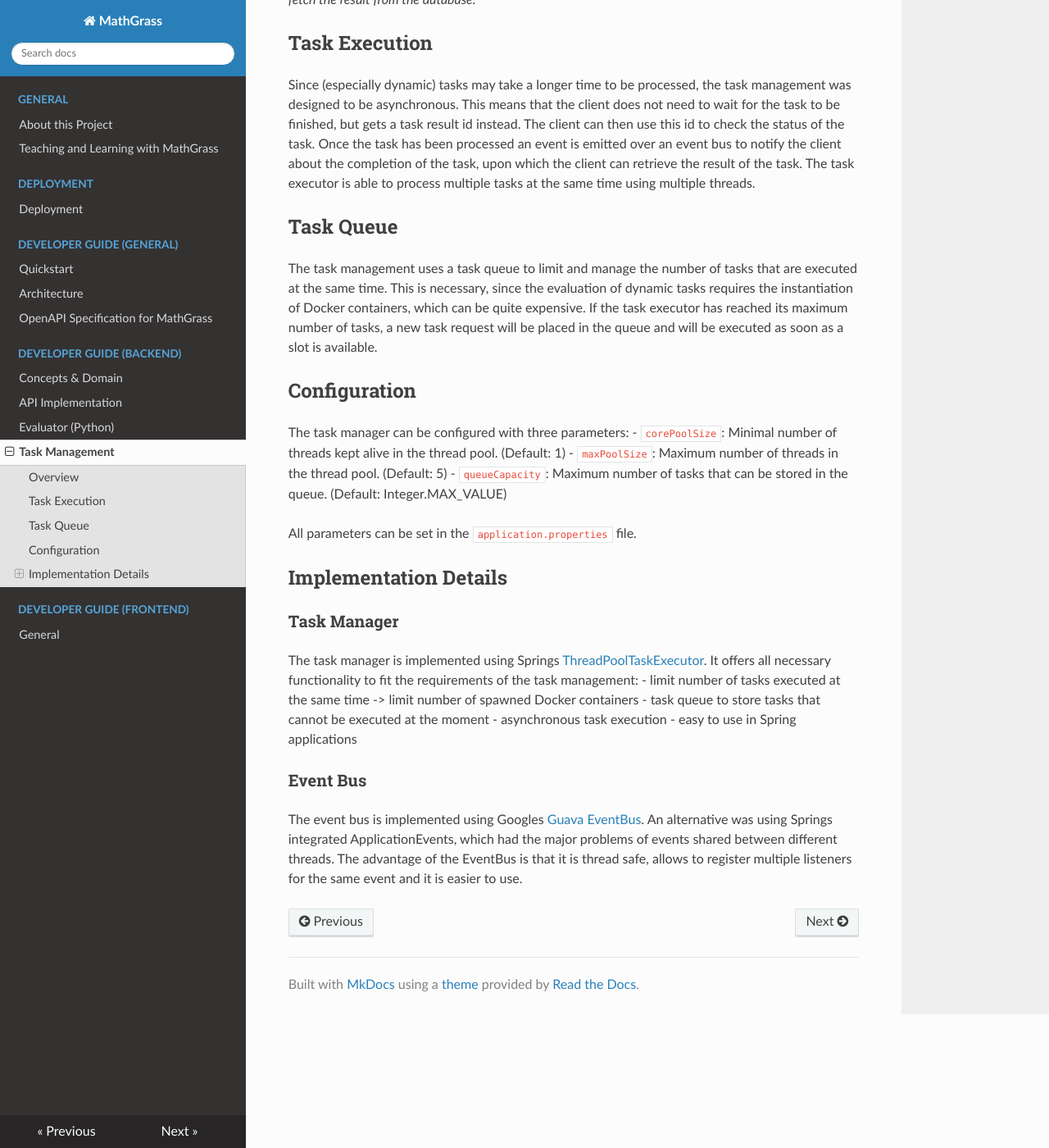
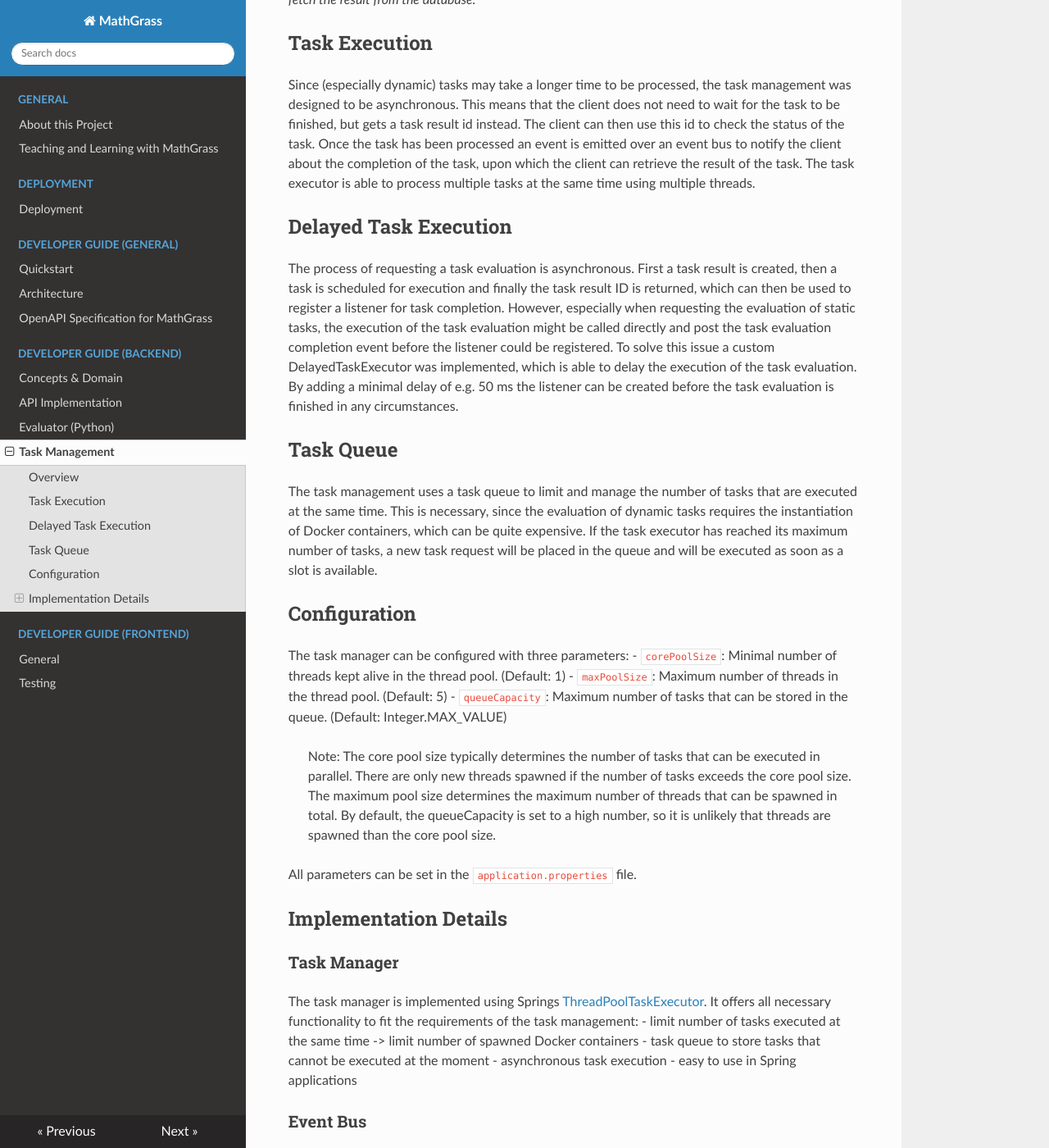
Before and after one commit to MathGrass/mathgrass, an MkDocs documentation site: the page built from docs/developer_guide/backend/taskmanagement.md, in a window 1280 px wide and 1400 px high, scrolled down 735 px. Shown: the whole window at 82% size. Built offline with MkDocs 1.6.1, drawn with Linux system fonts in a browser that asks for light colours; nearby versions of some CDN libraries.

```diff
--- a/docs/developer_guide/backend/taskmanagement.md
+++ b/docs/developer_guide/backend/taskmanagement.md
@@ -21,6 +21,15 @@ Once the task has been processed an event is emitted over an event bus to notify
 of the task, upon which the client can retrieve the result of the task. The task executor is able to process multiple
 tasks at the same time using multiple threads.
 
+## Delayed Task Execution
+The process of requesting a task evaluation is asynchronous. First a task result is created, then a task is scheduled
+for execution and finally the task result ID is returned, which can then be used to register a listener for task
+completion. However, especially when requesting the evaluation of static tasks, the execution of the task evaluation
+might be called directly and post the task evaluation completion event before the listener could be registered.
+To solve this issue a custom DelayedTaskExecutor was implemented, which is able to delay the execution of the task
+evaluation. By adding a minimal delay of e.g. 50 ms the listener can be created before the task evaluation is finished
+in any circumstances.
+
 ## Task Queue
 The task management uses a task queue to limit and manage the number of tasks that are executed at the same time.
 This is necessary, since the evaluation of dynamic tasks requires the instantiation of Docker containers, which can be
@@ -32,6 +41,11 @@ The task manager can be configured with three parameters:
  - ``corePoolSize``: Minimal number of threads kept alive in the thread pool. (Default: 1)
  - ``maxPoolSize``: Maximum number of threads in the thread pool. (Default: 5)
  - ``queueCapacity``: Maximum number of tasks that can be stored in the queue. (Default: Integer.MAX_VALUE)
+
+> Note: The core pool size typically determines the number of tasks that can be executed in parallel. There are only new
+threads spawned if the number of tasks exceeds the core pool size. The maximum pool size determines the maximum number
+of threads that can be spawned in total. By default, the queueCapacity is set to a high number, so it is unlikely that
+threads are spawned than the core pool size.
 
 All parameters can be set in the ``application.properties`` file.
 
--- a/mkdocs.yml
+++ b/mkdocs.yml
@@ -17,3 +17,4 @@ nav:
     - 'developer_guide/backend/taskmanagement.md'
   - Developer Guide (Frontend):
     - 'developer_guide/frontend/index.md'
+    - 'developer_guide/frontend/testing.md'
```
Also changed, not shown: docs/developer_guide/communication/communication.md (added, +44 -0 lines), docs/developer_guide/frontend/testing.md (added, +25 -0 lines), docs/developer_guide/images/websocket_task_evaluation.png (added), 1 other file.
